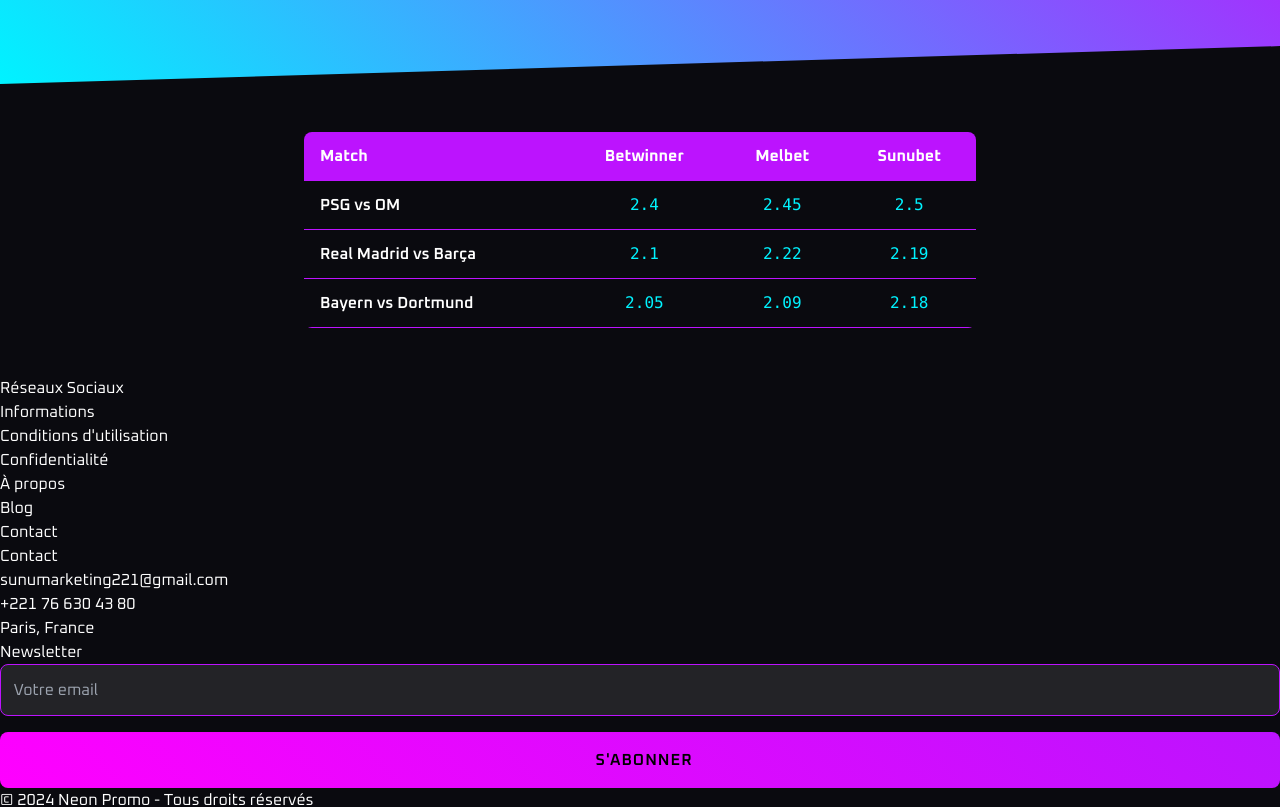
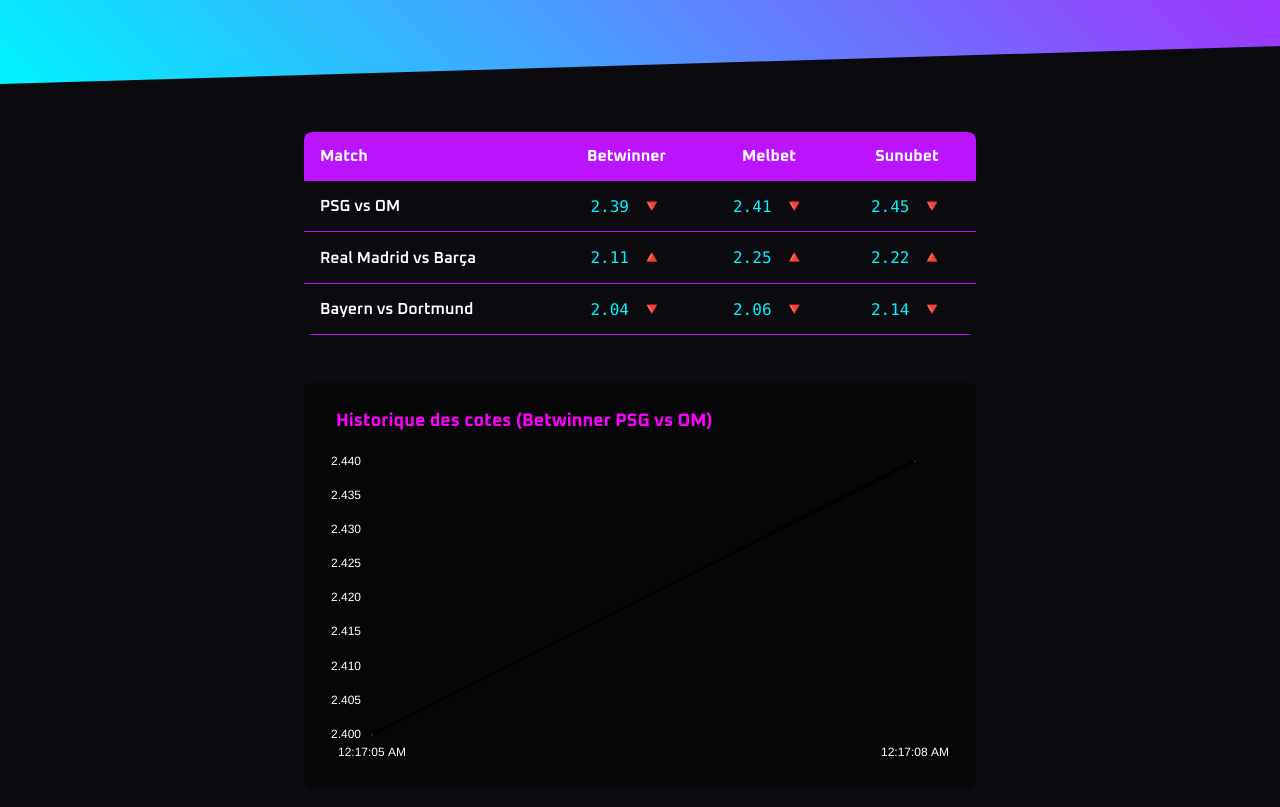
Before and after one commit to gadji15/neon-promo15, a Next.js app in the folder next-app/: page /odds-tracker in a window 1280 px wide. Shown: the part 360-1167 px from the top of the page. Built offline with nearby package versions, Linux system fonts and the light colour scheme.

Commit message:
feat: add LiveOddsTable and OddsChart components for real-time odds tracking
Co-authored-by: Genie <genie@cosine.sh>

```diff
--- a/next-app/app/odds-tracker/page.tsx
+++ b/next-app/app/odds-tracker/page.tsx
@@ -1,11 +1,13 @@
 import { OddsHero } from "../../components/OddsHero";
-import { OddsTable } from "../../components/OddsTable";
+import { LiveOddsTable } from "../../components/LiveOddsTable";
+import { OddsChart } from "../../components/OddsChart";
 
 export default function OddsTrackerPage() {
   return (
     <main>
       <OddsHero />
-      <OddsTable />
+      <LiveOddsTable />
+      <OddsChart />
     </main>
   );
 }
--- /dev/null
+++ b/next-app/components/LiveOddsTable.tsx
@@ -0,0 +1,55 @@
+"use client";
+import React, { useRef } from "react";
+import useLiveOdds, { OddsRow } from "../hooks/useLiveOdds";
+
+const bookmakers = ["Betwinner", "Melbet", "Sunubet"];
+
+export function LiveOddsTable() {
+  const odds = useLiveOdds();
+  // Keep previous values for arrow indication
+  const prevRef = useRef<OddsRow[] | null>(null);
+  const prev = prevRef.current;
+  prevRef.current = odds;
+
+  return (
+    <div className="max-w-2xl mx-auto my-12 overflow-x-auto">
+      <table className="min-w-full table-auto odds-table rounded-lg overflow-hidden">
+        <thead>
+          <tr className="bg-[var(--neon-purple)] text-white">
+            <th className="px-4 py-3 text-left">Match</th>
+            {bookmakers.map((bk) => (
+              <th key={bk} className="px-4 py-3">{bk}</th>
+            ))}
+          </tr>
+        </thead>
+        <tbody>
+          {odds.map((row, i) => (
+            <tr key={row.match} className="transition">
+              <td className="px-4 py-3 font-semibold text-white">{row.match}</td>
+              {bookmakers.map((bk) => {
+                let arrow = "";
+                let up = false, down = false;
+                const val = row.values[bk];
+                const pval = prev?.[i]?.values?.[bk];
+                if (pval !== undefined) {
+                  if (val > pval) { arrow = "🔺"; up = true; }
+                  else if (val < pval) { arrow = "🔻"; down = true; }
+                }
+                return (
+                  <td key={bk} className="px-4 py-3 text-center text-[var(--neon-cyan)] font-mono">
+                    {val.toFixed(2)}{" "}
+                    {arrow && (
+                      <span className={up ? "odds-arrow-up" : down ? "odds-arrow-down" : ""}>
+                        {arrow}
+                      </span>
+                    )}
+                  </td>
+                );
+              })}
+            </tr>
+          ))}
+        </tbody>
+      </table>
+    </div>
+  );
+}
--- /dev/null
+++ b/next-app/components/OddsChart.tsx
@@ -0,0 +1,63 @@
+"use client";
+import React, { useEffect, useRef, useState } from "react";
+import { Line } from "react-chartjs-2";
+import { Chart, LineElement, PointElement, LinearScale, CategoryScale, Tooltip } from "chart.js";
+Chart.register(LineElement, PointElement, LinearScale, CategoryScale, Tooltip);
+
+const INTERVAL = 3000;
+const MAX_POINTS = 15;
+
+export function OddsChart() {
+  // History of one odds value (e.g. Betwinner on PSG vs OM)
+  const [data, setData] = useState<number[]>([2.4]);
+  const labelsRef = useRef([new Date().toLocaleTimeString()]);
+  useEffect(() => {
+    const id = setInterval(() => {
+      setData((prev) => {
+        let last = prev[prev.length - 1] ?? 2.4;
+        // Simulate change
+        const delta = (Math.random() * 0.05) * (Math.random() > 0.5 ? 1 : -1);
+        let next = +(last + delta).toFixed(2);
+        const arr = [...prev, next].slice(-MAX_POINTS);
+        labelsRef.current = [
+          ...labelsRef.current,
+          new Date().toLocaleTimeString(),
+        ].slice(-MAX_POINTS);
+        return arr;
+      });
+    }, INTERVAL);
+    return () => clearInterval(id);
+  }, []);
+
+  return (
+    <div className="max-w-2xl mx-auto my-10 bg-black/40 rounded-lg p-6 shadow">
+      <h2 className="text-lg font-bold text-[var(--neon-pink)] mb-4 flex items-center gap-2">
+        <i className="fas fa-chart-line"></i> Historique des cotes (Betwinner PSG vs OM)
+      </h2>
+      <Line
+        data={{
+          labels: labelsRef.current,
+          datasets: [
+            {
+              label: "Cote Betwinner",
+              data: data,
+              borderColor: "var(--neon-cyan)",
+              backgroundColor: "rgba(0,243,255,0.14)",
+              tension: 0.4,
+              fill: true,
+              pointRadius: 2,
+            },
+          ],
+        }}
+        options={{
+          responsive: true,
+          plugins: { legend: { display: false } },
+          scales: {
+            x: { ticks: { color: "#fff" } },
+            y: { ticks: { color: "#fff" } }
+          }
+        }}
+      />
+    </div>
+  );
+}
--- /dev/null
+++ b/next-app/hooks/useLiveOdds.ts
@@ -0,0 +1,42 @@
+"use client";
+import { useEffect, useState } from "react";
+
+export interface OddsRow {
+  match: string;
+  values: Record<string, number>;
+}
+const initial: OddsRow[] = [
+  {
+    match: "PSG vs OM",
+    values: { Betwinner: 2.4, Melbet: 2.45, Sunubet: 2.5 },
+  },
+  {
+    match: "Real Madrid vs Barça",
+    values: { Betwinner: 2.1, Melbet: 2.22, Sunubet: 2.19 },
+  },
+  {
+    match: "Bayern vs Dortmund",
+    values: { Betwinner: 2.05, Melbet: 2.09, Sunubet: 2.18 },
+  },
+];
+
+export default function useLiveOdds() {
+  const [data, setData] = useState(initial);
+  useEffect(() => {
+    const id = setInterval(() => {
+      setData((prev) =>
+        prev.map((row) => ({
+          ...row,
+          values: Object.fromEntries(
+            Object.entries(row.values).map(([bk, od]) => {
+              const delta = (Math.random() * 0.05) * (Math.random() > 0.5 ? 1 : -1);
+              return [bk, +(od + delta).toFixed(2)];
+            })
+          ),
+        }))
+      );
+    }, 3000);
+    return () => clearInterval(id);
+  }, []);
+  return data;
+}
--- a/next-app/package.json
+++ b/next-app/package.json
@@ -17,6 +17,8 @@
     "autoprefixer": "^10.4.0",
     "postcss": "^8.4.0",
     "tailwindcss": "^3.4.0",
-    "typescript": "^5.0.0"
+    "typescript": "^5.0.0",
+    "chart.js": "4.4.0",
+    "react-chartjs-2": "5.3.1"
   }
 }
--- a/next-app/styles/globals.css
+++ b/next-app/styles/globals.css
@@ -349,3 +349,14 @@
 .odds-table td {
   border-bottom: 1px solid var(--neon-purple);
 }
+
+.odds-arrow-up {
+  color: #16e0a0;
+  font-size: 1.1em;
+  margin-left: 2px;
+}
+.odds-arrow-down {
+  color: #ff3c7d;
+  font-size: 1.1em;
+  margin-left: 2px;
+}
```
